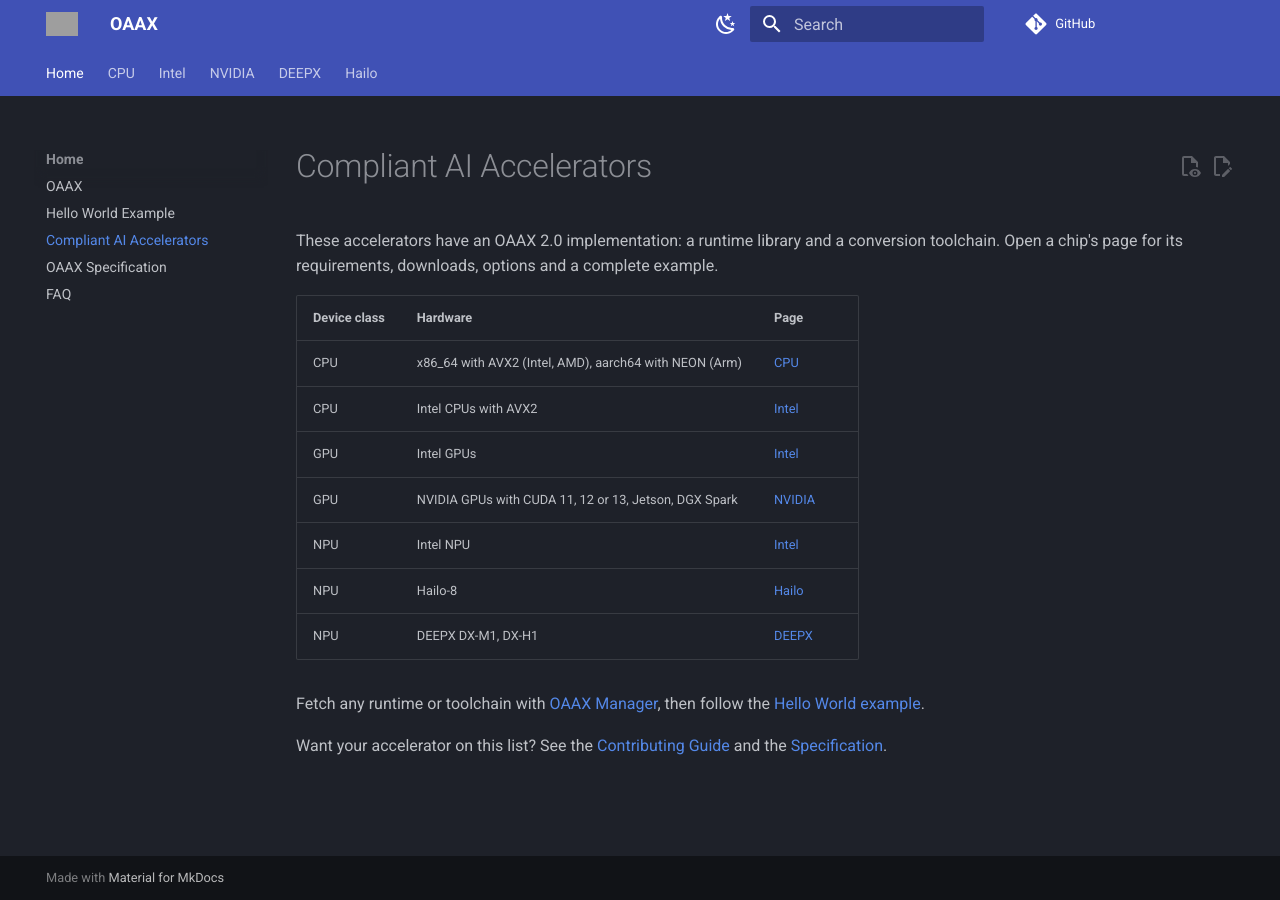
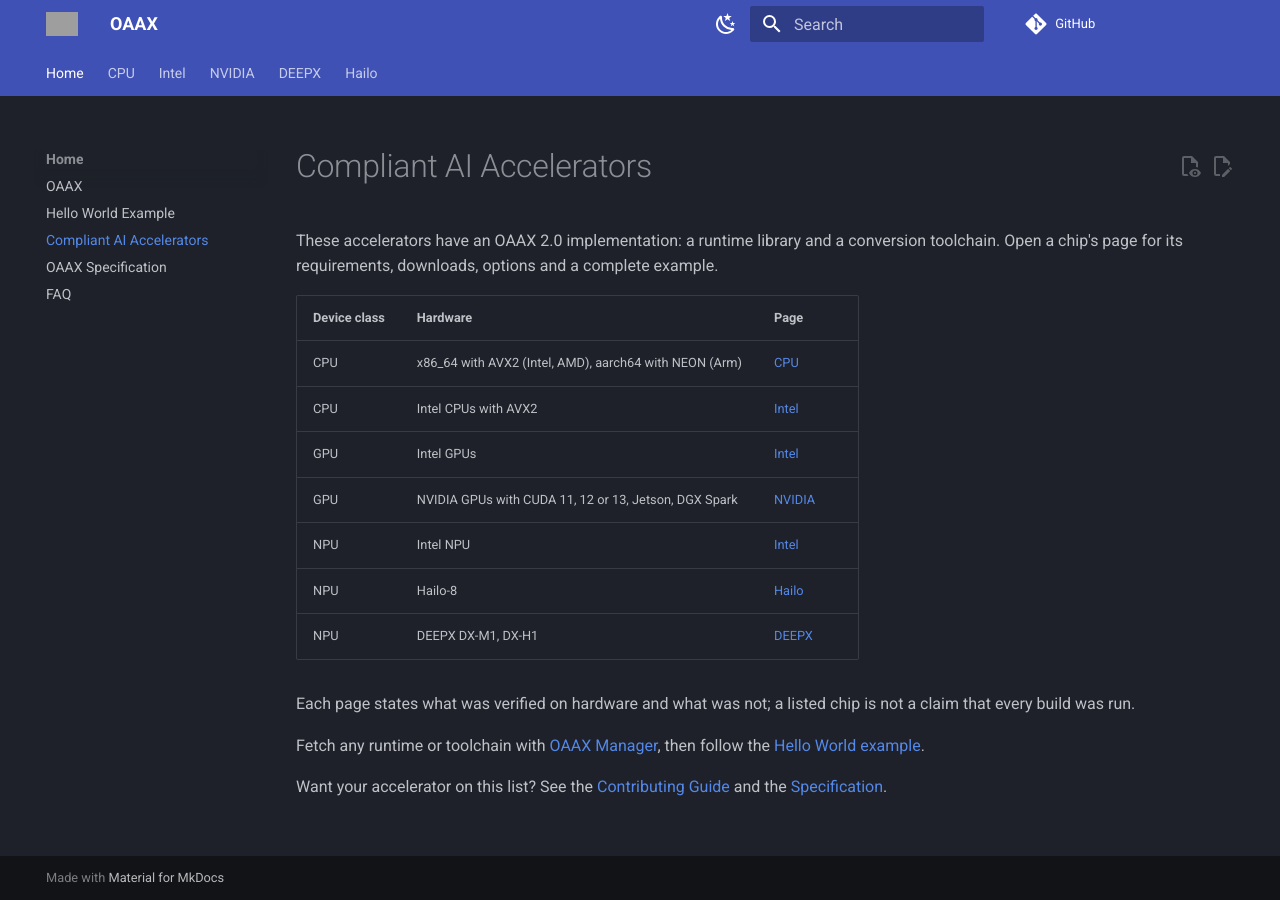
Before and after one commit to OAAX-standard/OAAX, an MkDocs documentation site: the page built from docs/Compliant XPU.md, in a window 1280 px wide. Built offline with MkDocs 1.6.1 and Material for MkDocs 9.7.7, drawn with Linux system fonts in a browser that asks for light colours; comment, search, counter and statistics services are not loaded; grey boxes are pictures that could not be loaded.

Commit message:
docs: drop stray empty hailort.log; say that pages mark unverified hardware
docs/hailort.log was an empty file committed by accident and would be published with the site.

Co-Authored-By: Claude Sonnet 5.5 <noreply@anthropic.com>
Claude-Session: https://claude.ai/code/session_01M2u3w5YV2HbmweduNp4Xok
Signed-off-by: Ayoub Assis <79724149+ayoubassis@users.noreply.github.com>

```diff
--- a/docs/Compliant XPU.md
+++ b/docs/Compliant XPU.md
@@ -12,6 +12,8 @@ These accelerators have an OAAX 2.0 implementation: a runtime library and a conv
 | NPU | Hailo-8 | [Hailo](Hailo.md) |
 | NPU | DEEPX DX-M1, DX-H1 | [DEEPX](DEEPX.md) |
 
+Each page states what was verified on hardware and what was not; a listed chip is not a claim that every build was run.
+
 Fetch any runtime or toolchain with [OAAX Manager](index.md#oaax-manager-get-a-runtime-or-toolchain-in-one-command), then follow the [Hello World example](Getting%20Started.md).
 
 Want your accelerator on this list? See the [Contributing Guide](https://github.com/OAAX-standard/OAAX/blob/main/CONTRIBUTING.md) and the [Specification](Specification.md).
```
Also changed, not shown: 1 other file.
